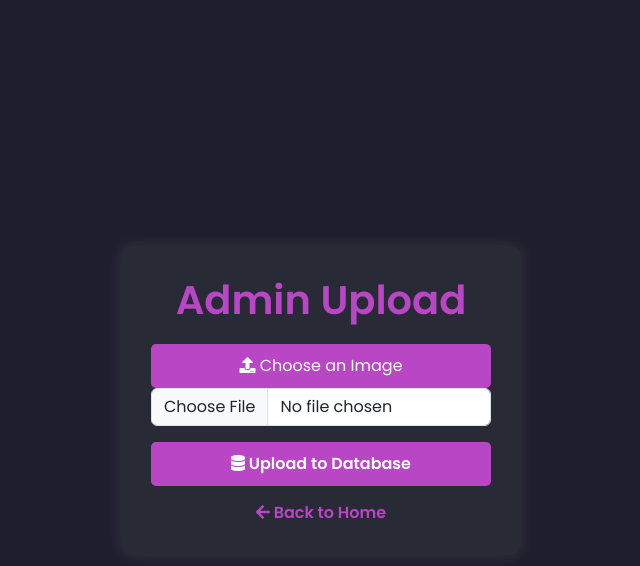
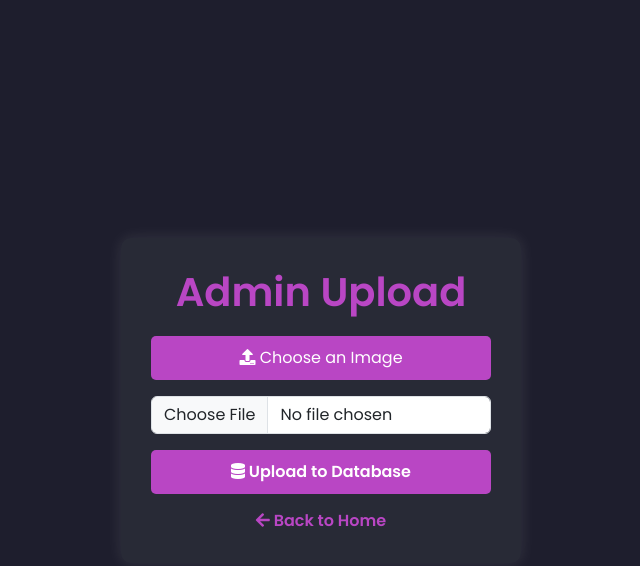
Before and after one commit to zcsofficial/aswanth, a Flask app: page /admin in a window 1280 px wide. Shown: the top 566 px of the page, without its empty margins (319-959 px from the left). Run offline with Flask 2, Linux system fonts and the light colour scheme; some libraries are stand-ins or nearby versions.

Commit message:
Add files via upload

```diff
--- a/templates/admin.html
+++ b/templates/admin.html
@@ -93,9 +93,9 @@
 <div class="container">
     <h1>Admin Upload</h1>
     <form id="uploadForm" action="/admin" method="post" enctype="multipart/form-data">
-        <div class="mb-3">
+        <div>
             <label for="imageUpload" class="custom-file-label"><i class="fas fa-upload"></i> Choose an Image</label>
-            <input type="file" name="image" id="imageUpload" class="form-control custom-file-input" required>
+            <input type="file" name="image" id="imageUpload" class="form-control custom-file-input my-3" required>
         </div>
         <button type="submit" class="btn btn-upload"><i class="fas fa-database"></i> Upload to Database</button>
     </form>
```
